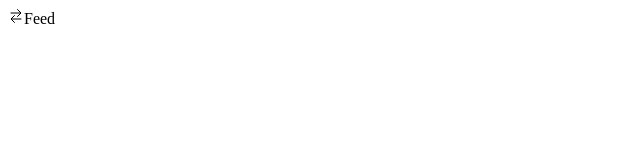
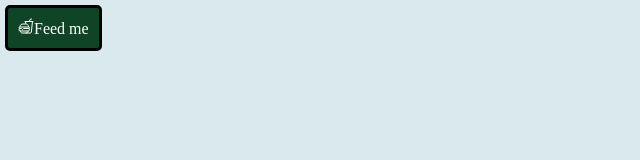
Before and after one commit to bearbob/nimmersatt, a plain HTML site: page index.html in a window 1280 px wide. Shown: the whole page, without its empty margins (0-640 px from the left). Drawn offline with nearby package versions, Linux system fonts and the light colour scheme.

Commit message:
Added stylesheet

```diff
--- /dev/null
+++ b/assets/css/style.css
@@ -0,0 +1,43 @@
+html {
+  height: 100%;
+}
+
+body {
+  background: #dae9ee;
+  color: black;
+  margin: 0;
+  padding: 0;
+  min-height: 100%;
+}
+
+
+a {
+  color: #f4d03f;
+  text-decoration: none;
+}
+
+a:hover {
+  color: #f7dc6f;
+  text-decoration: underline;
+}
+
+a:visited {
+  color: #f39c12;
+}
+
+#random {
+  position: fixed;
+  z-index: 100;
+  left: 5px;
+  top: 5px;
+  padding: 10px;
+  border-radius: 5px;
+  background: #0f4526;
+  color: white;
+  border: 3px solid black;
+}
+
+#random:hover {
+  background: #186f3d;
+  cursor: pointer;
+}
--- a/index.html
+++ b/index.html
@@ -5,7 +5,7 @@
     <meta charset="utf-8">
     <title>nimmersatt</title>
     <link rel="shortcut icon" href="/nimmersatt/images/favicon.ico" />
-    <!-- <link rel="stylesheet" href="/assets/css/force-directed-graph.css"> -->
+    <link rel="stylesheet" href="/assets/css/style.css">
     <script type="text/javascript" src="/nimmersatt/data/recipes.js" charset="utf-8"></script>
     <script type="text/javascript" src="/nimmersatt/assets/lib/randomizer.js" charset="utf-8"></script>
     <!-- iOS optimization -->
@@ -13,8 +13,10 @@
   </head>
 
   <body>
-    <div id="random" onclick="getRandom();"><ion-icon name="swap-horizontal-outline"></ion-icon>Feed</div>
+    <div id="random" onclick="getRandom();"><ion-icon name="fast-food-outline"></ion-icon>Feed me</div>
     <div id="content"></div>
-<script src="https://unpkg.com/ionicons@5.1.2/dist/ionicons.js"></script>
-</body>
+
+  <script type="module" src="https://unpkg.com/ionicons@5.5.2/dist/ionicons/ionicons.esm.js"></script>
+  <script nomodule src="https://unpkg.com/ionicons@5.5.2/dist/ionicons/ionicons.js"></script>
+  </body>
 </html>
```
